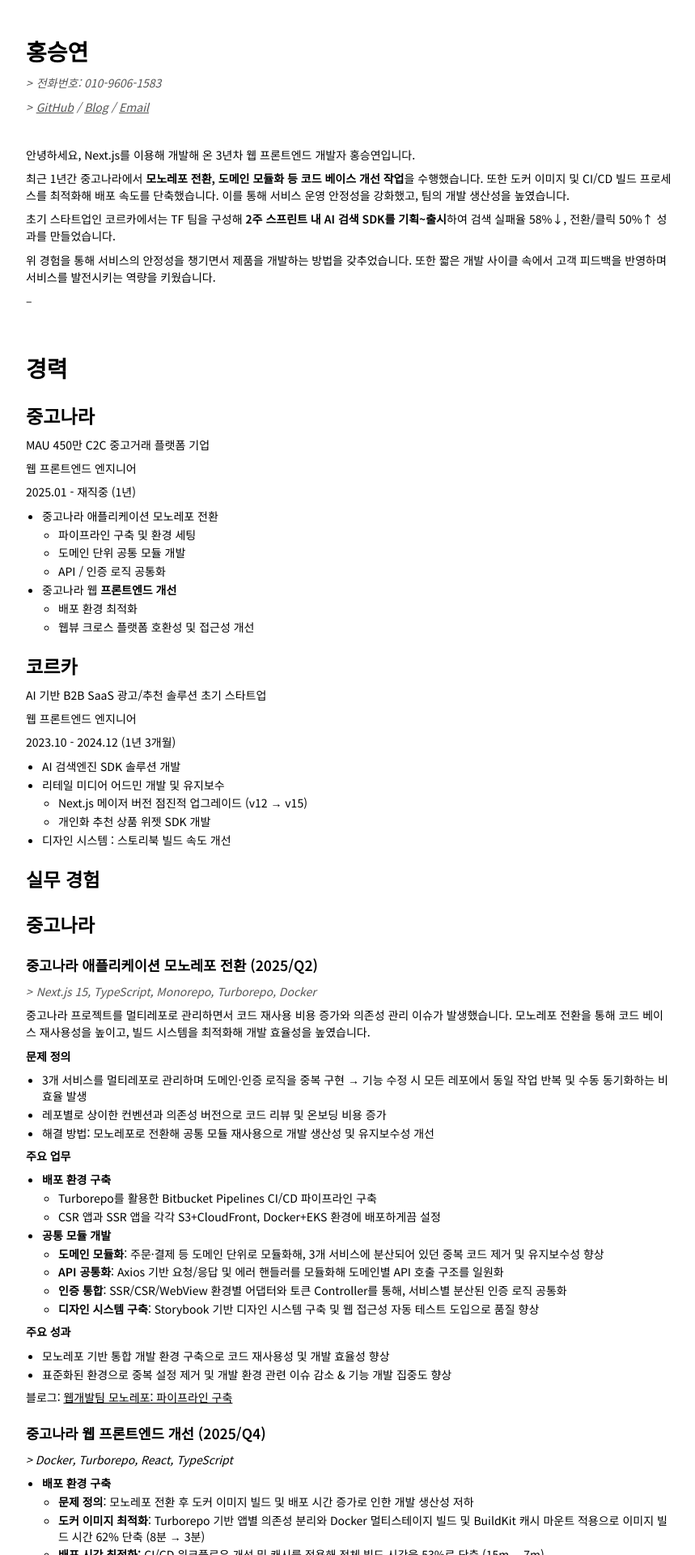
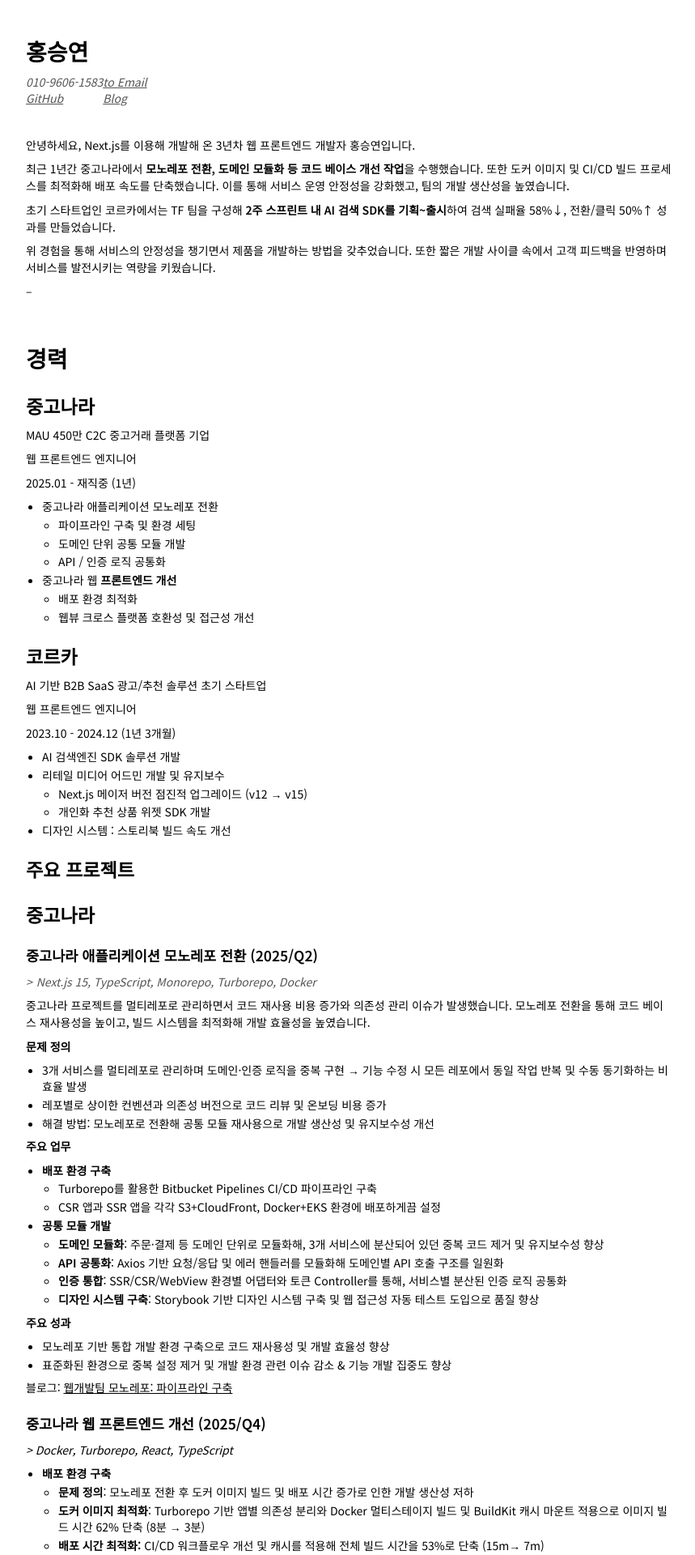
Before and after one commit to ghost-redo/ghost-redo.github.io, a Jekyll site: the page built from resume.md, in a window 1280 px wide. Shown: the top 1920 px of the page at 81% size, without its empty margins (209-1068 px from the left). Built offline with Jekyll 4.4.1, drawn with Linux system fonts in a browser that asks for light colours; some web fonts are replaced.

Commit message:
문구 다듬기

```diff
--- a/assets/resume.css
+++ b/assets/resume.css
@@ -110,20 +110,6 @@ blockquote {
   }
 }
 
-@media print {
-  html {
-    font-size: 14px;
-  }
-
-  body {
-    padding: 0 4rem;
-  }
-
-  footer {
-    display: none;
-  }
-}
-
 img {
   & + em {
     display: block;
--- a/resume.md
+++ b/resume.md
@@ -5,9 +5,8 @@ title: Resume
 
 # 홍승연
 
-> 전화번호: 010-9606-1583
-
-> [GitHub](https://github.com/dev-redo/) / [Blog](https://medium.com/@hong009319) / [Email](mailto:devredo98@gmail.com)
+> 010-9606-1583 | [to Email](mailto:devredo98@gmail.com)
+> [GitHub](https://github.com/dev-redo/) | [Blog](https://medium.com/@hong009319)
 
 <br>
 
@@ -55,7 +54,7 @@ AI 기반 B2B SaaS 광고/추천 솔루션 초기 스타트업
   - 개인화 추천 상품 위젯 SDK 개발
 - 디자인 시스템 : 스토리북 빌드 속도 개선
 
-## 실무 경험
+## 주요 프로젝트
 
 ## 중고나라
 
```
Also changed, not shown: README.md (deleted, +0 -1 lines).
